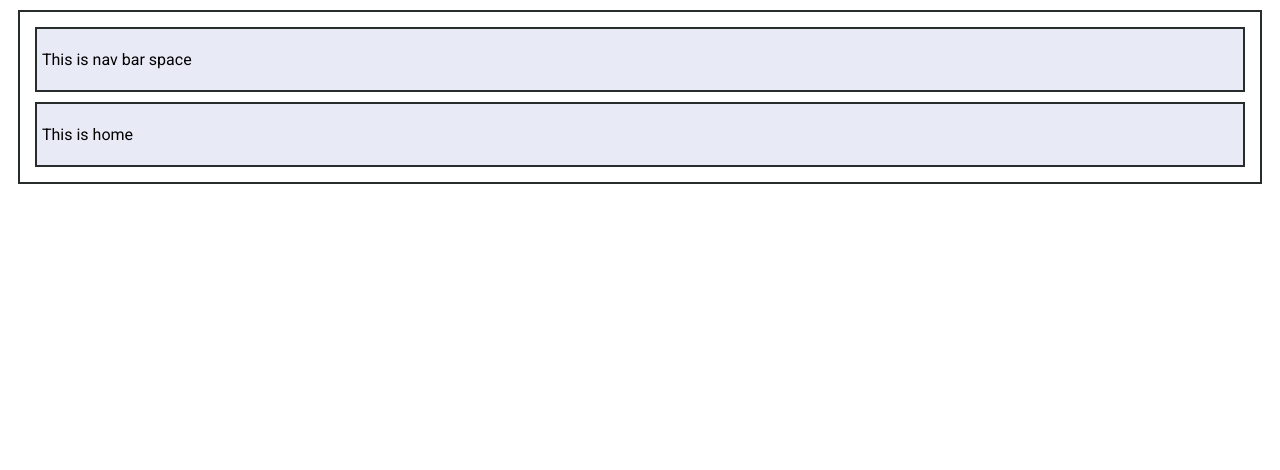
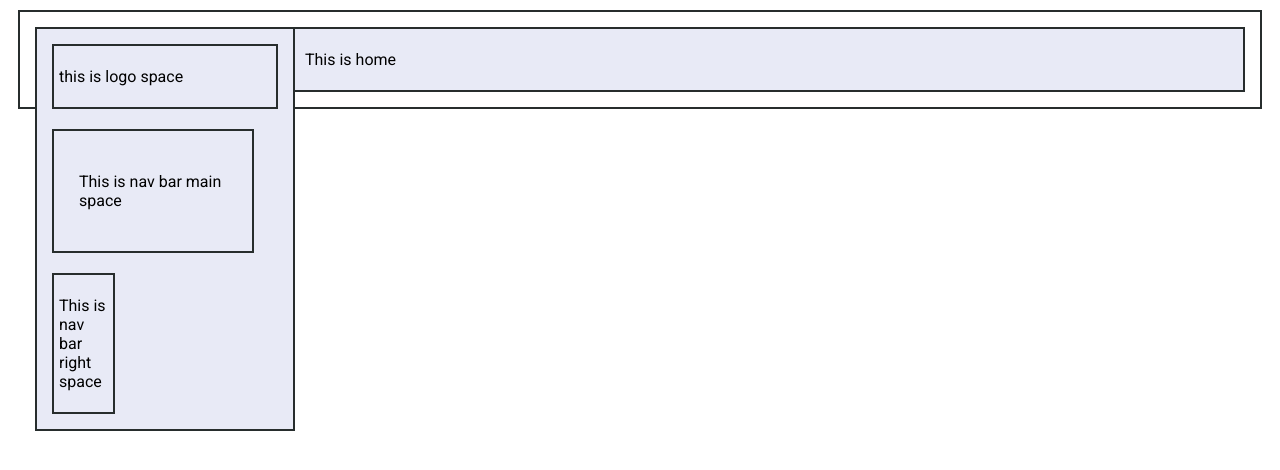
Before and after one commit to ckhatri03/htmllearning, a plain HTML site: page index.html in a window 1280 px wide. Drawn offline with Linux system fonts and the light colour scheme.

Commit message:
margintest

```diff
--- a/assets/css/styles.css
+++ b/assets/css/styles.css
@@ -10,6 +10,30 @@
     border: 2px solid #272D2D;
     margin: 10px;
     padding: 5px;
+}
+
+.left {
+    background-color: #2196F3;
+    padding: 5px;
+    float: left;
+    width: 20%;
+    /* The width is 20%, by default */
+}
+
+.main {
+    background-color: #f1f1f1;
+    padding: 25px;
+    float: left;
+    width: 60%;
+    /* The width is 60%, by default */
+}
+
+.right {
+    background-color: #04AA6D;
+    padding: 5px;
+    float: left;
+    width: 20%;
+    /* The width is 20%, by default */
 }
 
 .body,
--- a/index.html
+++ b/index.html
@@ -12,8 +12,16 @@
     </head>
     <body>
         <div class="fullpage">
-            <div class="w3-theme-l5 divborder">
-                <p>This is nav bar space</p>
+            <div class="w3-theme-l5 left divborder">
+                <div class="divborder">
+                    <p>this is logo space</p>
+                </div>
+                <div class="w3-theme-l5 main divborder">
+                    <p>This is nav bar main space</p>
+                </div>
+                <div class="w3-theme-l5 right divborder">
+                    <p>This is nav bar right space</p>
+                </div>
             </div>
             <div class="w3-theme-l5 divborder">
                 <p>This is home</p>
```
